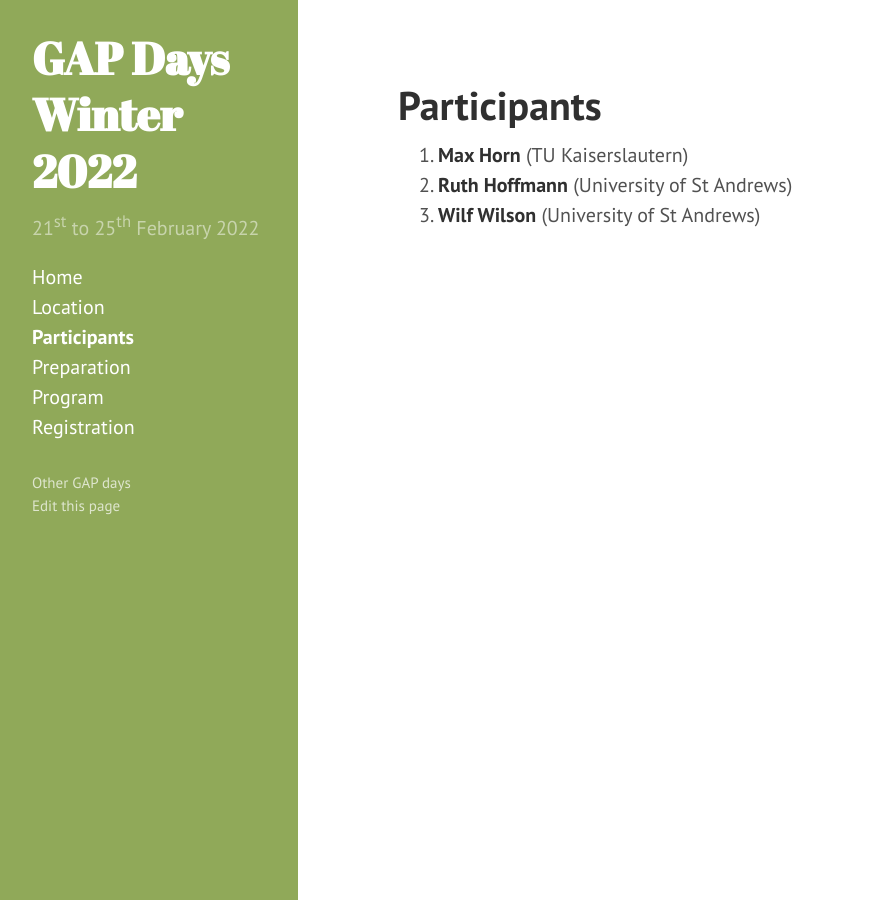
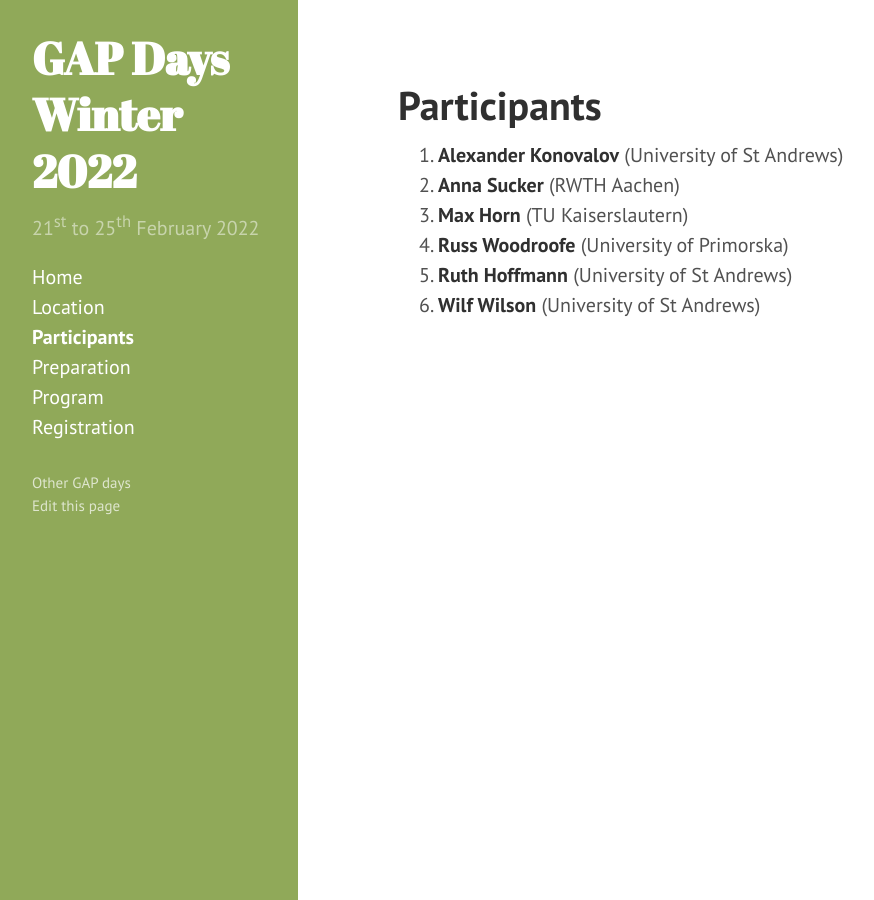
Before and after one commit to gapdays/gapdays2022-winter, a Jekyll site: the page built from participants.md, in a window 1280 px wide. Shown: the whole page, without its empty margins (2-876 px from the left). Built offline with Jekyll 4.4.1, drawn with Linux system fonts in a browser that asks for light colours.

Commit message:
Add some participants

```diff
--- a/participants.md
+++ b/participants.md
@@ -5,6 +5,9 @@ participants:
   - {name: Max Horn, affiliation: TU Kaiserslautern, Germany}
   - {name: Wilf Wilson, affiliation: University of St Andrews, Scotland}
   - {name: Ruth Hoffmann, affiliation: University of St Andrews, Scotland}
+  - {name: Russ Woodroofe, affiliation: University of Primorska, Slovenia}
+  - {name: Alexander Konovalov, affiliation: University of St Andrews, Scotland}
+  - {name: Anna Sucker, affiliation: RWTH Aachen, Germany}
 
 ---
 
```
